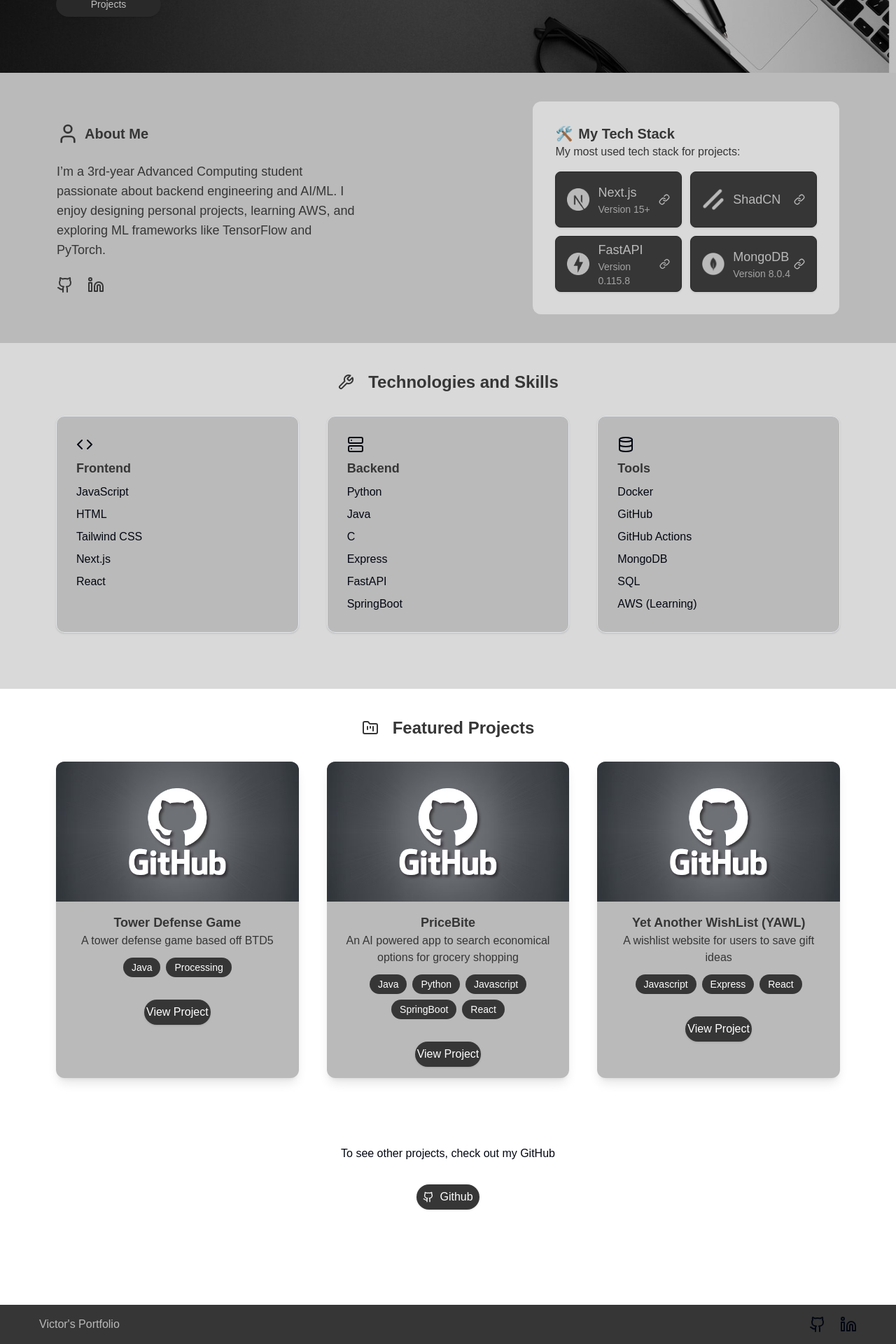
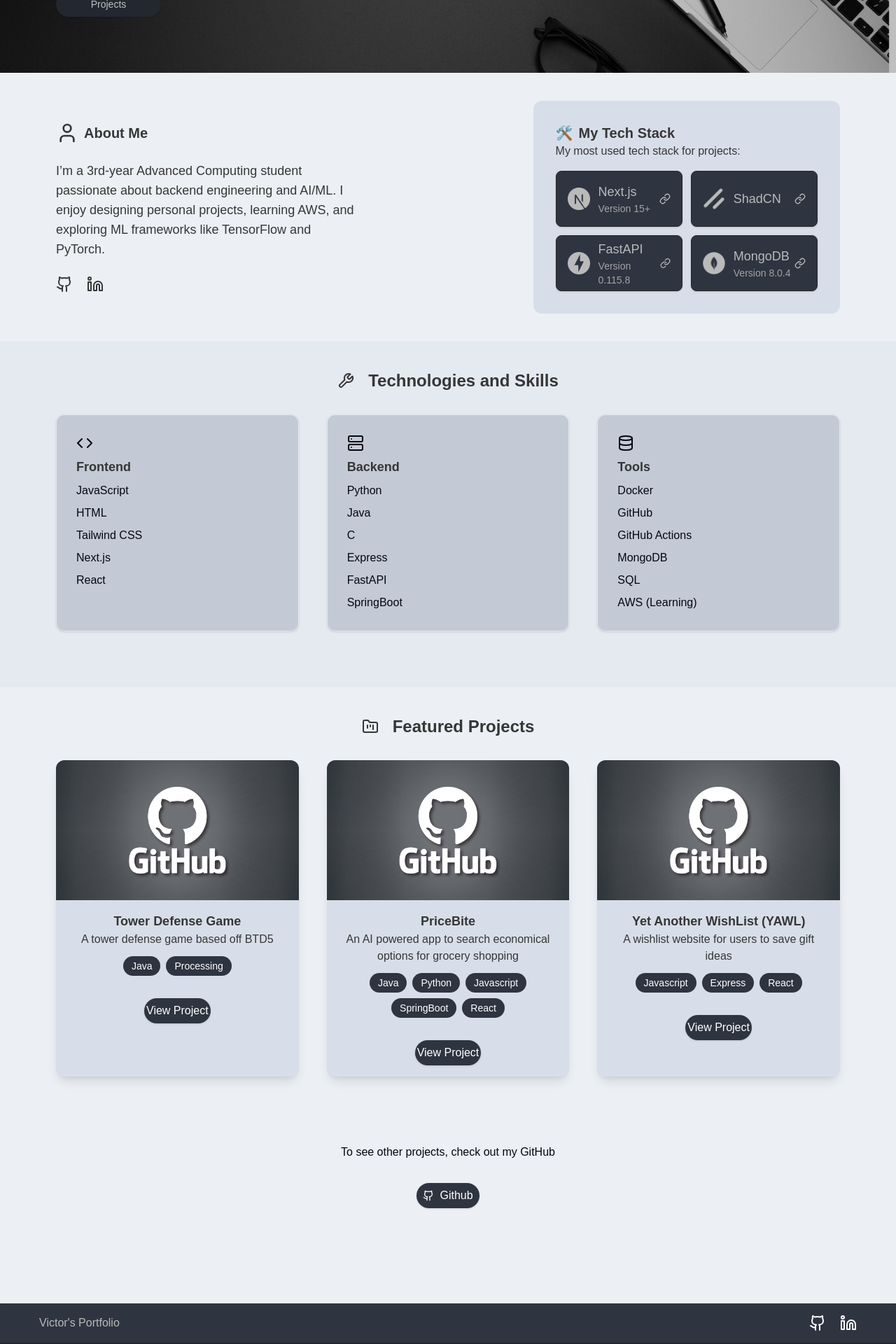
Before and after one commit to VictorNguyen0702/tech-portfolio, a Next.js app: page / in a window 1280 px wide. Shown: the part 380-2300 px from the top of the page at 70% size. Built offline with nearby package versions, Linux system fonts and the light colour scheme.

Commit message:
feat: add polar and snow colour themes

```diff
--- a/src/components/ui/AboutMe.jsx
+++ b/src/components/ui/AboutMe.jsx
@@ -4,7 +4,7 @@ import FadeIn from "@/components/ui/FadeIn";
 
 const AboutMe = () => {
   return (
-    <div className="grid grid-cols-1 lg:grid-cols-[3fr_2fr] gap-6 px-10 lg:px-20 py-10 bg-[var(--light-color)] border border-[var(--light-color)] text-white w-full mx-auto">
+    <div className="grid grid-cols-1 lg:grid-cols-[3fr_2fr] gap-6 px-10 lg:px-20 py-10 bg-snowLight text-white w-full mx-auto">
       {/* Wrapper for fade-in effect */}
       <FadeIn className="flex flex-col justify-center gap-6">
         <h2 className="text-base sm:text-lg md:text-xl font-bold flex items-center gap-2">
--- a/src/components/ui/Footer.jsx
+++ b/src/components/ui/Footer.jsx
@@ -2,9 +2,9 @@ import {Github, Linkedin} from "lucide-react";
 
 const Footer = () => {
   return (
-    <div className="w-full bg-[var(--dark-color)] shadow-md p-4 flex justify-between items-center">
+    <div className="w-full bg-polarDark shadow-md p-4 flex justify-between items-center">
       <p className="text-bold text-[var(--light-color)] pl-10">Victor's Portfolio</p>
-      <div className="flex flex-row justify-center pr-10 gap-5">
+      <div className="flex flex-row justify-center text-white pr-10 gap-5">
         <a href="https://github.com/VictorNguyen0702" target="_blank" rel="noopener noreferrer">
           <Github />
         </a>
--- a/src/components/ui/Hero.jsx
+++ b/src/components/ui/Hero.jsx
@@ -19,7 +19,7 @@ const Hero = () => {
         <FadeIn className="flex flex-col items-left justify-left px-10 py-20 lg:p-20 gap-5">
           <div className="text-3xl text-[var(--hero-text-color)] font-bold sm:w-full lg:w-[30%]">Computer Science Student and Aspiring Backend Developer</div>
           <div className="text-lg text-[var(--hero-text-color)] sm:w-full lg:w-[30%]">Tech enthusiast and software developer who loves turning ideas into functional applications</div>
-          <Button asChild className="bg-[var(--dark-color)] text-white max-w-[150px] rounded-full px-4 py-2">
+          <Button asChild className="bg-polarDark text-white max-w-[150px] rounded-full px-4 py-2">
             <motion.a href="#projects" className="transition-transform duration-300 hover:-translate-y-1" onClick={(e) => { e.preventDefault(); handleScroll('projects');}}>Projects</motion.a>
           </Button>
         </FadeIn>
--- a/src/components/ui/Navbar.jsx
+++ b/src/components/ui/Navbar.jsx
@@ -17,11 +17,11 @@ export default function Navbar() {
       });
     }
   return (
-    <nav className="w-full bg-white shadow-md p-4 flex justify-between items-center sticky top-0 z-50">
+    <nav className="w-full bg-polarDark shadow-md p-4 flex justify-between items-center sticky top-0 z-50">
       <div className="text-lg font-bold"></div>
 
       {/* Desktop Navigation (Hidden on Small Screens) */}
-        <div className="hidden md:flex space-x-6 gap-10 pr-40">
+        <div className="hidden md:flex text-snowMid1 space-x-6 gap-10 pr-40">
           <motion.a href="#home" className="flex flex-row gap-2 items-center inline-block transition-transform duration-300 hover:-translate-y-1" onClick={(e) => { e.preventDefault(); handleScroll('home');}}>
             <House />
             Home
@@ -46,15 +46,24 @@ export default function Navbar() {
             <Menu />
           </Button>
         </SheetTrigger>
-        <SheetContent side="left" className="bg-[var(--grey-color)]">
-          <div className="flex flex-col space-y-4 mt-6">
-            <motion.a href="#home" className="flex flex-row gap-1 hover:text-[var(--text-hover-color)]" onClick={(e) => { e.preventDefault(); handleScroll('home');}}>
+        <SheetContent side="left" className="bg-polarDark">
+          <div className="flex flex-col text-snowMid1 space-y-4 mt-6">
+            <motion.a href="#home" className="flex flex-row gap-2 items-center inline-block transition-transform duration-300 hover:-translate-y-1" onClick={(e) => { e.preventDefault(); handleScroll('home');}}>
               <House />
               Home
             </motion.a>
-            <motion.a href="#about-me" className="hover:text-[var(--text-hover-color)]" onClick={(e) => { e.preventDefault(); handleScroll('about-me');}}>About Me</motion.a>
-            <motion.a href="#skills" className="hover:text-[var(--text-hover-color)]" onClick={(e) => { e.preventDefault(); handleScroll('skills');}}>Skills</motion.a>
-            <motion.a href="#projects" className="hover:text-[var(--text-hover-color)]" onClick={(e) => { e.preventDefault(); handleScroll('projects');}}>Projects</motion.a>
+            <motion.a href="#about-me" className="flex flex-row gap-2 inline-block transition-transform duration-300 hover:-translate-y-1" onClick={(e) => { e.preventDefault(); handleScroll('about-me');}}>
+              <User />
+              About Me
+            </motion.a>
+            <motion.a href="#skills" className="flex flex-row gap-2  inline-block transition-transform duration-300 hover:-translate-y-1" onClick={(e) => { e.preventDefault(); handleScroll('skills');}}>
+              <Wrench />
+              Skills
+            </motion.a>
+            <motion.a href="#projects" className="flex flex-row gap-2  inline-block transition-transform duration-300 hover:-translate-y-1" onClick={(e) => { e.preventDefault(); handleScroll('projects');}}>
+              <FolderKanban />
+              Projects
+            </motion.a>
           </div>
         </SheetContent>
       </Sheet>
--- a/src/components/ui/ProjectBoard.jsx
+++ b/src/components/ui/ProjectBoard.jsx
@@ -28,7 +28,7 @@ const projects = [
 const ProjectBoard = () => {
 
   return (
-    <div className="px-10 lg:px-20 py-10 bg-white w-full mx-auto">
+    <div className="px-10 lg:px-20 py-10 bg-snowLight w-full mx-auto">
       <FadeIn>
         <h2 className="flex flex-row gap-5 items-center justify-center text-2xl text-[var(--dark-color)] font-semibold mb-8 text-center">
           <FolderKanban />
@@ -37,7 +37,7 @@ const ProjectBoard = () => {
 
         <div className="grid grid-cols-1 lg:grid-cols-3 gap-10">
           {projects.map((project, index) => (
-              <Card key={index} className="w-full mx-auto border-0 rounded-xl shadow-lg hover:scale-105 transition-transform bg-[var(--light-color)]">
+              <Card key={index} className="w-full mx-auto border-0 rounded-xl shadow-lg hover:scale-105 transition-transform bg-snowMid1">
               <div className="h-[25vh] w-full overflow-hidden rounded-t-xl">
                 <img src="imgs/github-project.png" alt={project.name} className="w-full h-full object-cover brightness-10 hover:brightness-100 transition"/>
               </div>
@@ -46,12 +46,12 @@ const ProjectBoard = () => {
                 <p className="text-md text-[var(--dark-color)]">{project.description}</p>
                 <div className="flex flex-wrap justify-center gap-2 mt-3">
                   {project.tech.map((tech, index) => (
-                      <span key={index} className="px-3 py-1 text-sm font-medium text-white bg-[var(--dark-color)] rounded-full">{tech}</span>
+                      <span key={index} className="px-3 py-1 text-sm font-medium text-white bg-polarDark rounded-full">{tech}</span>
                   ))}
                 </div>
               </CardContent>
               <CardFooter className="flex justify-center p-4">
-                <Button asChild className="text-md bg-[var(--dark-color)] text-white w-[30%] rounded-full px-4 py-2">
+                <Button asChild className="text-md bg-polarDark text-white w-[30%] rounded-full px-4 py-2">
                   <a href={project.link} target="_blank" rel="noopener noreferrer" className="inline-block transition-transform duration-300 hover:-translate-y-1">
                     View Project
                   </a>
@@ -63,7 +63,7 @@ const ProjectBoard = () => {
         <div className="flex flex-col justify-center items-center mt-5 lg:my-24 gap-8">
           <p>To see other projects, check out my GitHub</p>
           <a href="https://github.com/VictorNguyen0702" target="_blank" rel="noopener noreferrer" className="flex flex-row gap-3 justify-center items-center w-[8%] transition-transform duration-300 hover:-translate-y-1">
-            <Button className="bg-[var(--dark-color)] text-md text-white w-full rounded-full px-4 py-2">
+            <Button className="bg-polarDark text-md text-white w-full rounded-full px-4 py-2">
               <Github />
               <p>Github</p>
             </Button>
--- a/src/components/ui/TechBoard.jsx
+++ b/src/components/ui/TechBoard.jsx
@@ -32,7 +32,7 @@ export default function Technologies() {
   ]
 
   return (
-      <div className="px-10 lg:px-20 pt-10 pb-20 bg-[var(--hero-color)] w-full mx-auto">
+      <div className="px-10 lg:px-20 pt-10 pb-20 bg-snowMid2 w-full mx-auto">
         <FadeIn className="">
 
           <h2 className="flex flex-row gap-5 items-center justify-center text-2xl text-[var(--dark-color)] font-semibold mb-8 text-center">
@@ -42,7 +42,7 @@ export default function Technologies() {
 
           {/* Responsive Grid Layout */}
           <div className="grid grid-cols-1 lg:grid-cols-3 gap-10">
-            <Card id="frontend" className="flex flex-col px-7 py-7 gap-2">
+            <Card id="frontend" className="flex flex-col px-7 py-7 gap-2 bg-snowDark">
               <Code />
               <h3 className="text-lg text-[var(--dark-color)] font-semibold">Frontend</h3>
               <div id="frontend-tech" className="flex flex-col gap-2">
@@ -53,7 +53,7 @@ export default function Technologies() {
                 ))}
               </div>
             </Card>
-            <Card id="backend" className="flex flex-col px-7 py-7 gap-2">
+            <Card id="backend" className="flex flex-col px-7 py-7 gap-2 bg-snowDark">
               <Server />
               <h3 className="text-lg text-[var(--dark-color)] font-semibold">Backend</h3>
               <div id="backend-tech" className="flex flex-col gap-2">
@@ -64,7 +64,7 @@ export default function Technologies() {
                 ))}
               </div>
             </Card>
-            <Card id="tools" className="flex flex-col px-7 py-7 gap-2">
+            <Card id="tools" className="flex flex-col px-7 py-7 gap-2 bg-snowDark">
               <Database />
               <h3 className="text-lg text-[var(--dark-color)] font-semibold">Tools</h3>
               <div id="tools-tech" className="flex flex-col gap-2">
--- a/src/components/ui/TechStack.jsx
+++ b/src/components/ui/TechStack.jsx
@@ -10,7 +10,7 @@ const techStack = [
 
 export default function TechStack() {
   return (
-    <div className="p-6 md:p-8 bg-[var(--hero-color)] rounded-xl w-full max-w-full mx-auto">
+    <div className="p-6 md:p-8 bg-snowMid1 rounded-xl w-full max-w-full mx-auto">
       {/* Header */}
       <h2 className="text-xl font-bold flex items-center gap-2">
         <span>🛠️</span>
@@ -22,7 +22,7 @@ export default function TechStack() {
       <div className="grid grid-cols-1 xl:grid-cols-2 gap-3 mt-4 ">
         {techStack.map((tech, index) => (
           <a href={tech.link} key={index} target="_blank" rel="noopener noreferrer" className="text-[var(--light-color)]">
-            < Card className="bg-[var(--dark-color)] border border-neutral-800 rounded-lg hover:shadow-lg hover:shadow-gray-700 flex items-center justify-between p-4 h-20">
+            < Card className="bg-polarDark border border-neutral-800 rounded-lg hover:shadow-lg hover:shadow-gray-700 flex items-center justify-between p-4 h-20">
               <div className="flex items-center gap-3">
                 <img src={tech.icon} alt={tech.name} className="w-8 h-8" />
                 <div>
--- a/tailwind.config.mjs
+++ b/tailwind.config.mjs
@@ -9,6 +9,14 @@ export default {
   theme: {
   	extend: {
   		colors: {
+				polarDark: '#2e3440',
+				polarMed1: '#3b4252',
+				polarMed2:'#434c5e',
+				polarLight: '#4c566a',
+				snowDark: '#c4cad5',
+				snowMid1: '#d8dee9',
+				snowMid2: '#e5e9f0',
+				snowLight: '#eceff4',
   			background: 'hsl(var(--background))',
   			foreground: 'hsl(var(--foreground))',
   			card: {
```
